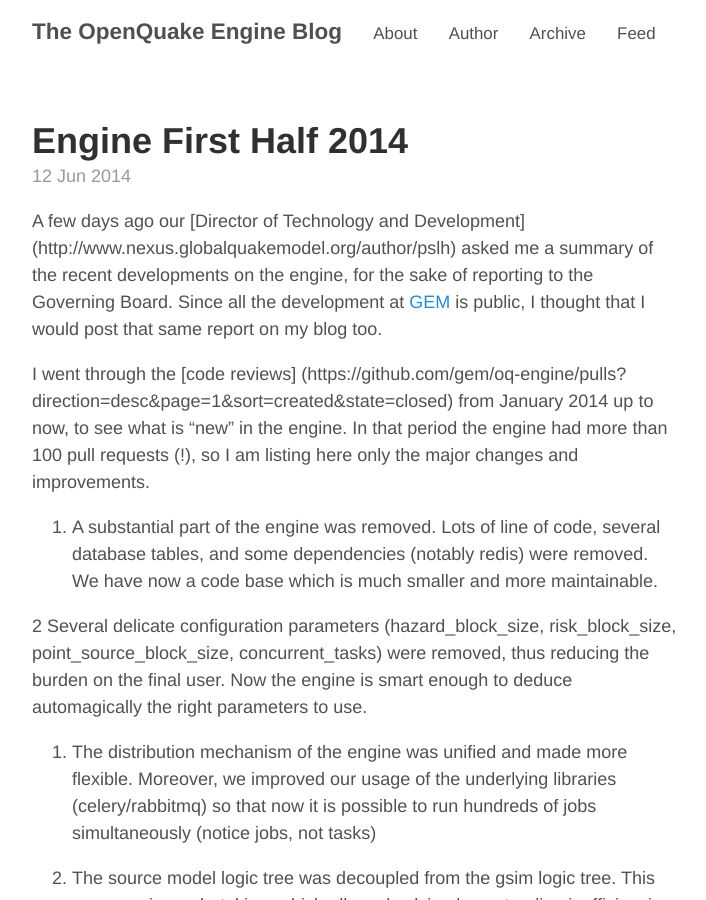
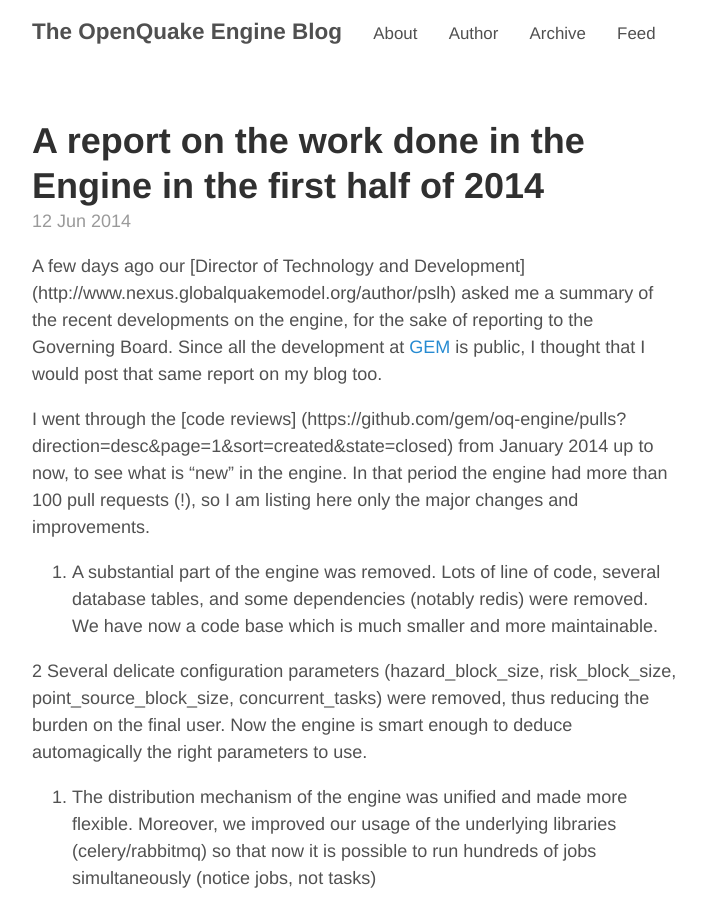
Before and after one commit to micheles/micheles.github.io, a Jekyll site: the page built from index.html, in a window 1280 px wide and 900 px high. Shown: the whole window, without its empty margins (284-990 px from the left). Built offline with Jekyll 4.4.1, drawn with Linux system fonts in a browser that asks for light colours; Markdown is read by kramdown in place of the engine named in the settings; the list of posts is cut into pages by our own code; comment, search, counter and statistics services are not loaded.

Commit message:
Fixed the title

```diff
--- a/_posts/2014-06-12-engine-first-half-2014.md
+++ b/_posts/2014-06-12-engine-first-half-2014.md
@@ -1,3 +1,8 @@
+---
+layout: post
+title: A report on the work done in the Engine in the first half of 2014
+---
+
 A few days ago our [Director of Technology and Development]
 (http://www.nexus.globalquakemodel.org/author/pslh) asked me
 a summary of the recent developments on the engine, for the
```
